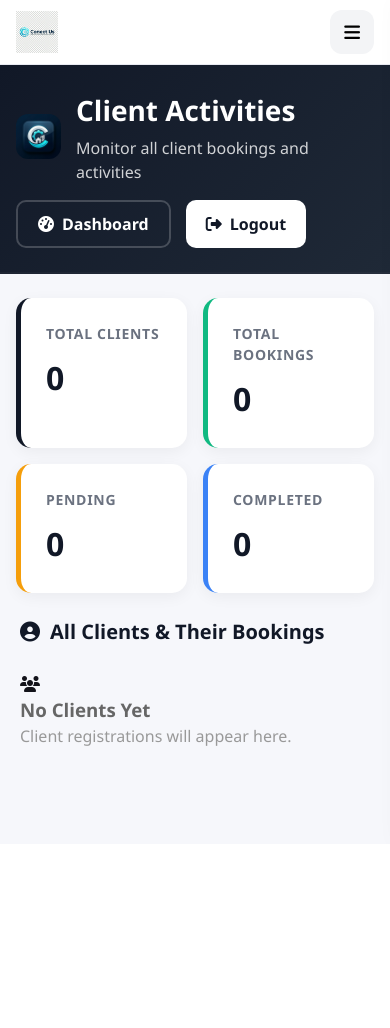
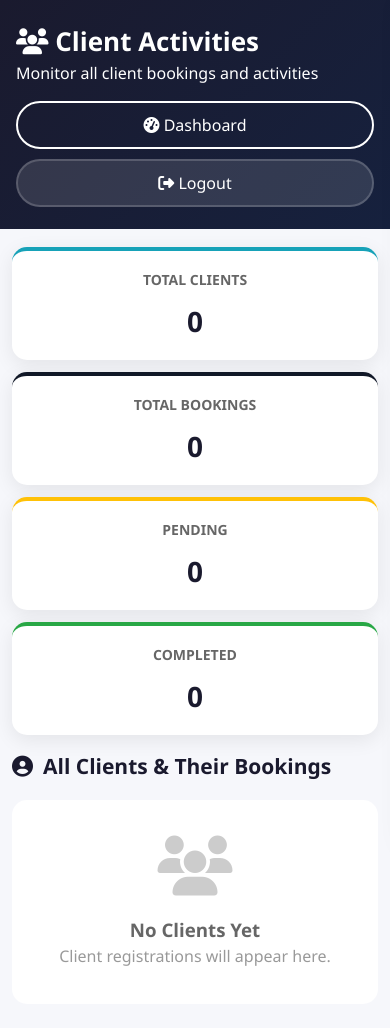
Before and after one commit to Kushalshah0306/Conect-Us, a Flask app: page /admin/client_activities in a window 390 px wide. Before the commit the page ends 746 px from the top, so only its background shows below. Run offline with Flask 3, Linux system fonts and the light colour scheme; the visitor is signed in with stand-in values (Sample User, id 1); data that the repository does not hold is empty.

Commit message:
Add files via upload

```diff
--- a/templates/admin/admin_dashboard.html
+++ b/templates/admin/admin_dashboard.html
@@ -391,7 +391,7 @@
 <!-- Admin Header -->
 <div class="admin-header">
     <div style="display: flex; align-items: center; gap: 15px;">
-        <img src="{{ url_for('static', filename='img/icon-192.png') }}" alt="C" style="width: 45px; height: 45px; border-radius: 12px;">
+        <div class="brand-mark" style="background: white; color: #111827; width: 45px; height: 45px; font-size: 24px;">C</div>
         <div>
             <h1>Admin Dashboard</h1>
             <p style="opacity: 0.8;">Manage all service requests</p>
--- a/templates/admin/client_activities.html
+++ b/templates/admin/client_activities.html
@@ -1,25 +1,24 @@
-{% extends "admin/admin_dashboard.html" %}
+{% extends "base.html" %}
 
-{% block title %}Client Activities - Admin Dashboard{% endblock %}
+{% block title %}Client Activities - Conect Us{% endblock %}
 
 {% block extra_css %}
 <style>
+    .site-header {
+        display: none !important;
+    }
+
     .admin-header {
-        background: linear-gradient(135deg, #111827 0%, #1f2937 100%);
-        padding: 30px 40px;
+        background: linear-gradient(135deg, #1a1a2e 0%, #16213e 100%);
+        padding: 30px 50px;
         color: white;
         display: flex;
         justify-content: space-between;
         align-items: center;
-        border-bottom: 2px solid rgba(255,255,255,0.05);
     }
 
     .admin-header h1 {
-        font-size: 28px;
-        margin-bottom: 5px;
-        display: flex;
-        align-items: center;
-        gap: 12px;
+        font-size: 32px;
     }
 
     .admin-nav {
@@ -29,76 +28,71 @@
 
     .nav-btn {
         padding: 10px 20px;
-        border-radius: 10px;
-        font-weight: 600;
+        border-radius: 25px;
         text-decoration: none;
-        display: flex;
-        align-items: center;
-        gap: 8px;
-        transition: all 0.2s;
+        font-weight: 500;
+        transition: all 0.3s;
+    }
+
+    .nav-btn-primary {
+        background: #111827;
+        color: white;
     }
 
     .nav-btn-outline {
-        border: 2px solid rgba(255,255,255,0.2);
+        border: 2px solid white;
         color: white;
     }
 
-    .nav-btn-outline:hover {
-        background: rgba(255,255,255,0.1);
-        border-color: white;
-    }
-
-    .nav-btn-primary {
-        background: white;
-        color: #111827;
-    }
-
-    .nav-btn-primary:hover {
-        background: #f3f4f6;
+    .nav-btn:hover {
+        transform: translateY(-2px);
     }
 
     .admin-stats {
-        padding: 30px 40px;
         display: grid;
-        grid-template-columns: repeat(4, 1fr);
+        grid-template-columns: repeat(auto-fit, minmax(200px, 1fr));
         gap: 25px;
+        padding: 40px 50px;
+        max-width: 1400px;
+        margin: 0 auto;
     }
 
     .stat-card {
         background: white;
+        border-radius: 15px;
         padding: 25px;
-        border-radius: 15px;
-        box-shadow: 0 4px 15px rgba(0,0,0,0.05);
-        border-left: 5px solid #111827;
+        box-shadow: 0 5px 20px rgba(0,0,0,0.08);
+        text-align: center;
     }
 
     .stat-card h3 {
-        color: #6b7280;
         font-size: 14px;
+        color: #666;
+        margin-bottom: 10px;
         text-transform: uppercase;
-        letter-spacing: 0.05em;
-        margin-bottom: 10px;
     }
 
     .stat-card .number {
-        font-size: 32px;
-        font-weight: 700;
-        color: #111827;
+        font-size: 36px;
+        font-weight: bold;
+        color: #1a1a2e;
     }
 
-    .stat-card.clients { border-color: #111827; }
-    .stat-card.bookings { border-color: #10b981; }
-    .stat-card.pending { border-color: #f59e0b; }
-    .stat-card.completed { border-color: #3b82f6; }
+    .stat-card.clients { border-top: 4px solid #17a2b8; }
+    .stat-card.bookings { border-top: 4px solid #111827; }
+    .stat-card.pending { border-top: 4px solid #ffc107; }
+    .stat-card.completed { border-top: 4px solid #28a745; }
 
     .content-section {
-        padding: 0 40px 40px;
+        padding: 0 50px 50px;
+        max-width: 1400px;
+        margin: 0 auto;
     }
 
     .section-title {
-        font-size: 20px;
-        margin-bottom: 25px;
-        color: #111827;
+        font-size: 24px;
+        color: #1a1a2e;
+        margin-bottom: 20px;
         display: flex;
         align-items: center;
         gap: 10px;
@@ -107,15 +101,14 @@
     .clients-grid {
         display: grid;
         grid-template-columns: repeat(auto-fill, minmax(350px, 1fr));
-        gap: 25px;
+        gap: 20px;
     }
 
     .client-card {
         background: white;
         border-radius: 15px;
         padding: 25px;
-        box-shadow: 0 4px 15px rgba(0,0,0,0.05);
-        border: 1px solid #e5e7eb;
+        box-shadow: 0 5px 20px rgba(0,0,0,0.08);
     }
 
     .client-card-header {
@@ -123,118 +116,207 @@
         align-items: center;
         gap: 15px;
         margin-bottom: 20px;
-        padding-bottom: 15px;
-        border-bottom: 1px solid #f3f4f6;
     }
 
     .client-avatar {
         width: 50px;
         height: 50px;
-        background: #f3f4f6;
-        color: #111827;
+        background: #111827;
         border-radius: 50%;
         display: flex;
         align-items: center;
         justify-content: center;
+        color: white;
         font-size: 20px;
-        font-weight: 700;
+        font-weight: bold;
     }
 
     .client-info h4 {
         margin: 0;
+        color: #1a1a2e;
         font-size: 18px;
     }
 
     .client-info p {
-        margin: 0;
-        color: #6b7280;
-        font-size: 13px;
+        margin: 5px 0 0;
+        color: #666;
+        font-size: 14px;
     }
 
     .client-stats {
         display: grid;
         grid-template-columns: repeat(3, 1fr);
         gap: 10px;
-        margin-bottom: 20px;
+        padding-top: 15px;
+        border-top: 1px solid #eee;
     }
 
     .client-stat {
-        background: #f9fafb;
-        padding: 12px;
-        border-radius: 10px;
         text-align: center;
     }
 
     .client-stat .count {
-        font-size: 18px;
-        font-weight: 700;
-        color: #111827;
+        font-size: 20px;
+        font-weight: bold;
+        color: #1a1a2e;
     }
 
     .client-stat .label {
-        font-size: 11px;
-        color: #6b7280;
-        text-transform: uppercase;
+        font-size: 12px;
+        color: #666;
+    }
+
+    .recent-activity {
+        margin-top: 20px;
+        padding-top: 15px;
+        border-top: 1px solid #eee;
     }
 
     .recent-activity h5 {
+        margin: 0 0 10px;
+        color: #1a1a2e;
         font-size: 14px;
-        margin-bottom: 12px;
-        color: #111827;
     }
 
     .activity-item {
         display: flex;
-        gap: 12px;
+        align-items: center;
+        gap: 10px;
+        padding: 8px 0;
         font-size: 13px;
-        margin-bottom: 10px;
-        padding-bottom: 8px;
-        border-bottom: 1px dashed #f3f4f6;
-    }
-
-    .activity-item:last-child {
-        margin-bottom: 0;
-        padding-bottom: 0;
-        border-bottom: none;
     }
 
     .activity-icon {
         width: 24px;
         height: 24px;
-        border-radius: 6px;
+        border-radius: 50%;
         display: flex;
         align-items: center;
         justify-content: center;
-        font-size: 10px;
+        font-size: 12px;
     }
 
-    .activity-pending { background: #fef3c7; color: #d97706; }
-    .activity-accepted { background: #d1fae5; color: #059669; }
-    .activity-completed { background: #dbeafe; color: #2563eb; }
-    .activity-cancelled { background: #fee2e2; color: #dc2626; }
+    .activity-pending { background: #fff3cd; color: #856404; }
+    .activity-accepted { background: #d4edda; color: #155724; }
+    .activity-completed { background: #cce5ff; color: #004085; }
+    .activity-cancelled { background: #f8d7da; color: #721c24; }
 
-    @media (max-width: 991px) {
-        .admin-stats { grid-template-columns: repeat(2, 1fr); padding: 20px; }
-        .content-section { padding: 0 20px 20px; }
+    .empty-state {
+        text-align: center;
+        padding: 60px;
+        background: white;
+        border-radius: 15px;
+    }
+
+    .empty-state i {
+        font-size: 60px;
+        color: #ccc;
+        margin-bottom: 20px;
     }
 
     @media (max-width: 768px) {
         .admin-header {
-            width: 100%;
-            margin: 0;
-            padding: 24px 16px;
+            padding: 22px 16px;
             flex-direction: column;
             align-items: flex-start;
             gap: 16px;
-            box-sizing: border-box;
         }
+
+        .admin-header h1 {
+            font-size: 26px;
+        }
+
+        .admin-nav {
+            width: 100%;
+            display: grid;
+            grid-template-columns: 1fr;
+            gap: 10px;
+        }
+
+        .nav-btn {
+            text-align: center;
+        }
+
         .admin-stats {
-            width: 100%;
-            margin: 0;
-            padding: 24px 16px;
-            gap: 16px;
+            padding: 18px 12px;
+            gap: 12px;
             grid-template-columns: 1fr 1fr;
-            box-sizing: border-box;
+        }
+
+        .stat-card {
+            padding: 18px;
+        }
+
+        .stat-card .number {
+            font-size: 28px;
+        }
+
+        .content-section {
+            padding: 0 12px 24px;
+        }
+
+        .section-title {
+            font-size: 21px;
+            line-height: 1.3;
+        }
+
+        .clients-grid {
+            grid-template-columns: 1fr;
+            gap: 14px;
+        }
+
+        .client-card {
+            padding: 18px;
+            border-radius: 16px;
+        }
+
+        .client-card-header {
+            align-items: flex-start;
+        }
+
+        .client-info h4 {
+            font-size: 17px;
+        }
+
+        .client-stats {
+            grid-template-columns: 1fr 1fr 1fr;
+            gap: 8px;
+        }
+
+        .recent-activity {
+            margin-top: 16px;
+            padding-top: 12px;
+        }
+
+        .activity-item {
+            align-items: flex-start;
+        }
+
+        .empty-state {
+            padding: 36px 20px;
+        }
+    }
+
+    @media (max-width: 480px) {
+        .admin-stats {
+            grid-template-columns: 1fr;
+        }
+
+        .client-card-header {
+            flex-direction: column;
+        }
+
+        .client-stats {
+            grid-template-columns: 1fr;
+        }
+
+        .client-stat {
+            padding: 10px 0;
+            border-bottom: 1px solid #eef1f6;
+        }
+
+        .client-stat:last-child {
+            border-bottom: none;
         }
     }
 </style>
@@ -243,18 +325,15 @@
 {% block content %}
 <!-- Admin Header -->
 <div class="admin-header">
-    <div style="display: flex; align-items: center; gap: 15px;">
-        <img src="{{ url_for('static', filename='img/icon-192.png') }}" alt="C" style="width: 45px; height: 45px; border-radius: 12px;">
-        <div>
-            <h1>Client Activities</h1>
-            <p style="opacity: 0.8;">Monitor all client bookings and activities</p>
-        </div>
+    <div>
+        <h1><i class="fas fa-users"></i> Client Activities</h1>
+        <p>Monitor all client bookings and activities</p>
     </div>
     <div class="admin-nav">
         <a href="{{ url_for('admin_dashboard') }}" class="nav-btn nav-btn-outline">
             <i class="fas fa-tachometer-alt"></i> Dashboard
         </a>
-        <a href="{{ url_for('logout') }}" class="nav-btn nav-btn-primary">
+        <a href="{{ url_for('logout') }}" class="nav-btn nav-btn-primary" style="background: rgba(255,255,255,0.12); border: 2px solid rgba(255,255,255,0.18);">
             <i class="fas fa-sign-out-alt"></i> Logout
         </a>
     </div>
--- a/templates/base.html
+++ b/templates/base.html
@@ -25,7 +25,8 @@
     <header class="site-header">
         <div class="container header-inner">
             <a href="{{ url_for('index') }}" class="brand">
-                <img src="{{ url_for('static', filename='img/logo.png') }}" alt="Conect Us" style="height: 42px; width: auto;">
+                <span class="brand-mark">C</span>
+                <span class="brand-text">Conect Us</span>
             </a>
 
             <nav class="site-nav">
@@ -51,7 +52,8 @@
     <div id="side-menu" class="side-menu">
         <div class="side-menu-header">
             <a href="{{ url_for('index') }}" class="brand">
-                <img src="{{ url_for('static', filename='img/logo.png') }}" alt="Conect Us" style="height: 42px; width: auto;">
+                <span class="brand-mark">C</span>
+                <span class="brand-text">Conect Us</span>
             </a>
             <button id="close-menu" class="close-menu">&times;</button>
         </div>
@@ -90,8 +92,9 @@
     <footer class="site-footer">
         <div class="container footer-grid">
             <div class="footer-brand-block">
-                <a href="{{ url_for('index') }}" class="brand" style="margin-bottom: 20px; display: inline-flex;">
-                    <img src="{{ url_for('static', filename='img/logo.png') }}" alt="Conect Us" style="height: 50px; width: auto; filter: brightness(0) invert(1);">
+                <a href="{{ url_for('index') }}" class="brand" style="color: white; margin-bottom: 15px; display: inline-flex;">
+                    <span class="brand-mark" style="background: white; color: #111827;">C</span>
+                    <span class="brand-text" style="color: white;">Conect Us</span>
                 </a>
                 <p>Trusted professionals for home and business services, delivered with fast booking and dependable support.</p>
                 <div class="social-links" style="display: flex; gap: 15px; margin-top: 22px;">
```
Also changed, not shown: static/img/icon-192.png, static/img/icon-512.png, static/img/logo.png.
